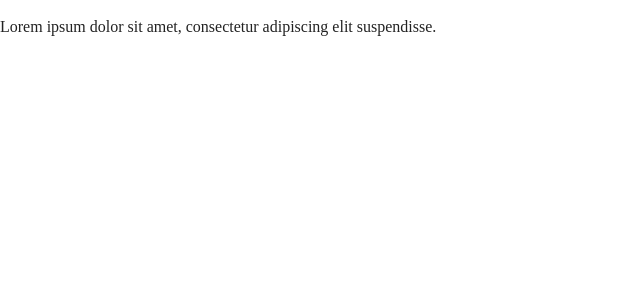
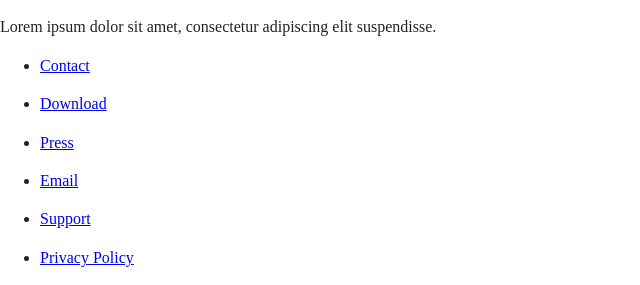
Before and after one commit to Coolesha/notify, a plain HTML site: page index.html in a window 1280 px wide. Shown: the part 1750-2035 px from the top of the page, without its empty margins (0-640 px from the left). Before the commit the page ends 1805 px from the top, so only its background shows below. Drawn offline with nearby package versions, Linux system fonts and the light colour scheme.

Commit message:
HTML footer and scripts

```diff
--- a/index.html
+++ b/index.html
@@ -135,18 +135,46 @@
     </div>
 </section>
      </main>
-
-        <script src="js/vendor/modernizr-3.5.0.min.js"></script>
-        <script src="https://code.jquery.com/jquery-3.2.1.min.js" integrity="sha256-hwg4gsxgFZhOsEEamdOYGBf13FyQuiTwlAQgxVSNgt4=" crossorigin="anonymous"></script>
-        <script>window.jQuery || document.write('<script src="js/vendor/jquery-3.2.1.min.js"><\/script>')</script>
-        <script src="js/plugins.js"></script>
-        <script src="js/main.js"></script>
-
-        <!-- Google Analytics: change UA-XXXXX-Y to be your site's ID. -->
-        <script>
-            window.ga=function(){ga.q.push(arguments)};ga.q=[];ga.l=+new Date;
-            ga('create','UA-XXXXX-Y','auto');ga('send','pageview')
-        </script>
-        <script src="https://www.google-analytics.com/analytics.js" async defer></script>
+     <footer class="footer">
+             <ul>
+                 <li>
+                     <a href="#">
+                     <p>Contact</p></a>
+                 </li>
+                 <li>
+                     <a href="#">
+                     <p>Download</p></a>
+                 </li>
+                 <li>
+                     <a href="#">
+                     <p>Press</p></a>
+                 </li>
+                 <li>
+                     <a href="#">
+                     <p>Email</p></a>
+                 </li>
+                 <li>
+                     <a href="#">
+                     <p>Support</p></a>
+                 </li>
+                 <li>
+                     <a href="#">
+                     <p>Privacy Policy</p></a>
+                 </li>
+             </ul>
+         </footer>
+         <script src="js/vendor/modernizr-3.5.0.min.js">
+         </script>
+         <script src="https://code.jquery.com/jquery-2.2.0.min.js" type="text/javascript">
+         </script>
+         <script>
+         window.jQuery || document.write('<script src="js/vendor/jquery-3.2.1.min.js"><\/script>')
+         </script>
+         <script charset="utf-8" src="./slick/slick.js" type="text/javascript">
+         </script>
+         <script src="js/plugins.js">
+         </script>
+         <script src="js/main.js">
+         </script>
     </body>
 </html>
```
